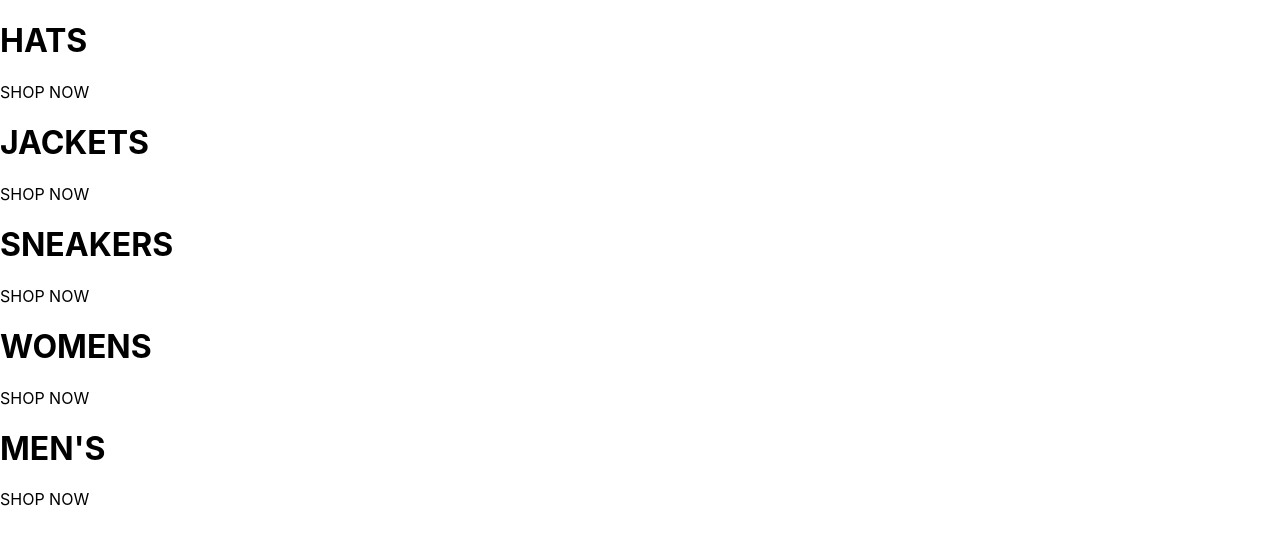
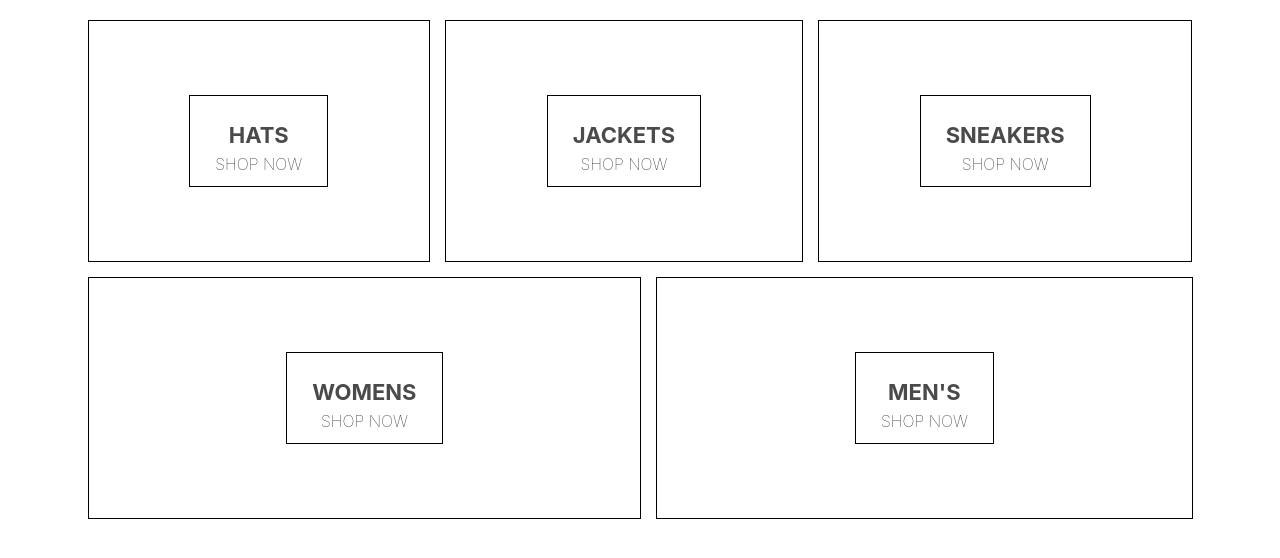
Before and after one commit to axmedtariq/Bilan-Shopping-, a React (Create React App) app: page / in a window 1280 px wide. Shown: the top 558 px of the page. Built offline with nearby package versions, Linux system fonts and the light colour scheme.

Commit message:
adding some scss to exisitng Homepage

```diff
--- a/package.json
+++ b/package.json
@@ -6,6 +6,7 @@
     "@testing-library/jest-dom": "^5.16.4",
     "@testing-library/react": "^13.3.0",
     "@testing-library/user-event": "^13.5.0",
+    "node-sass": "^7.0.1",
     "react": "^18.2.0",
     "react-dom": "^18.2.0",
     "react-scripts": "5.0.1",
--- a/src/Homepage.component.js
+++ b/src/Homepage.component.js
@@ -1,4 +1,5 @@
 import React from 'react';
+import './Homepage.styles.scss';
 const Homepage = ()  => (
     <div className='Homepage'>
         <div className='Directory-Menu'>
--- /dev/null
+++ b/src/Homepage.styles.scss
@@ -0,0 +1,54 @@
+.Homepage {
+    display: flex;
+    flex-direction: column;
+    align-items: center;
+    padding: 20px 80px;
+  }
+
+  .Directory-Menu {
+    width: 100%;
+    display: flex;
+    flex-wrap: wrap;
+    justify-content: space-between;
+  }
+
+  .Menu-Item {
+    min-width: 30%;
+    height: 240px;
+    flex: 1 1 auto;
+    display: flex;
+    align-items: center;
+    justify-content: center;
+    border: 1px solid black;
+    margin: 0 7.5px 15px;
+
+    &:first-child {
+      margin-right: 7.5px;
+    }
+
+    &:last-child {
+      margin-left: 7.5px;
+    }
+
+    .content {
+      height: 90px;
+      padding: 0 25px;
+      display: flex;
+      flex-direction: column;
+      align-items: center;
+      justify-content: center;
+      border: 1px solid black;
+
+      .title {
+        font-weight: bold;
+        margin-bottom: 6px;
+        font-size: 22px;
+        color: #4a4a4a;
+      }
+
+      .subtitle {
+        font-weight: lighter;
+        font-size: 16px;
+      }
+    }
+  }
```
Also changed, not shown: 1 other file (tests, documents, lock files or other folders).
